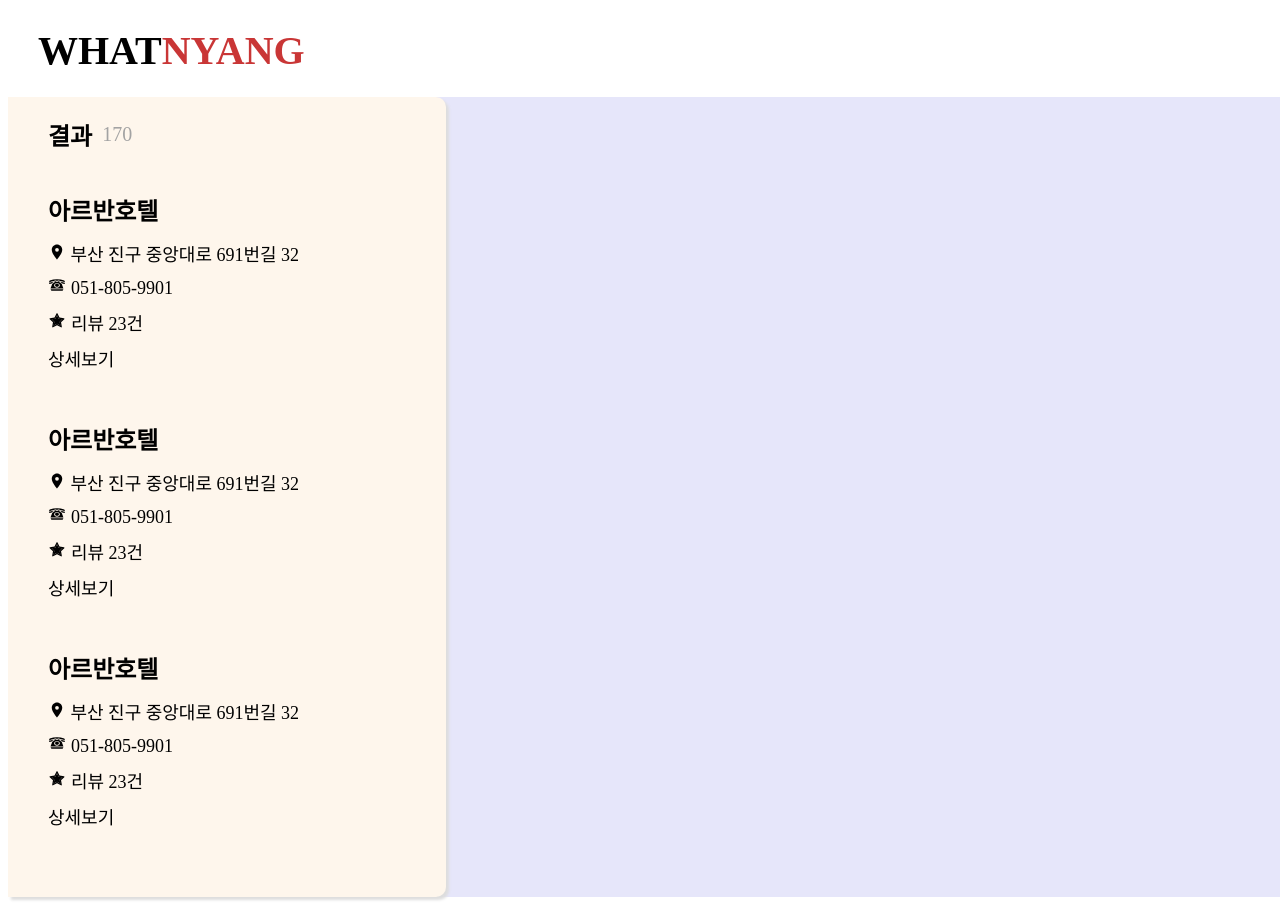
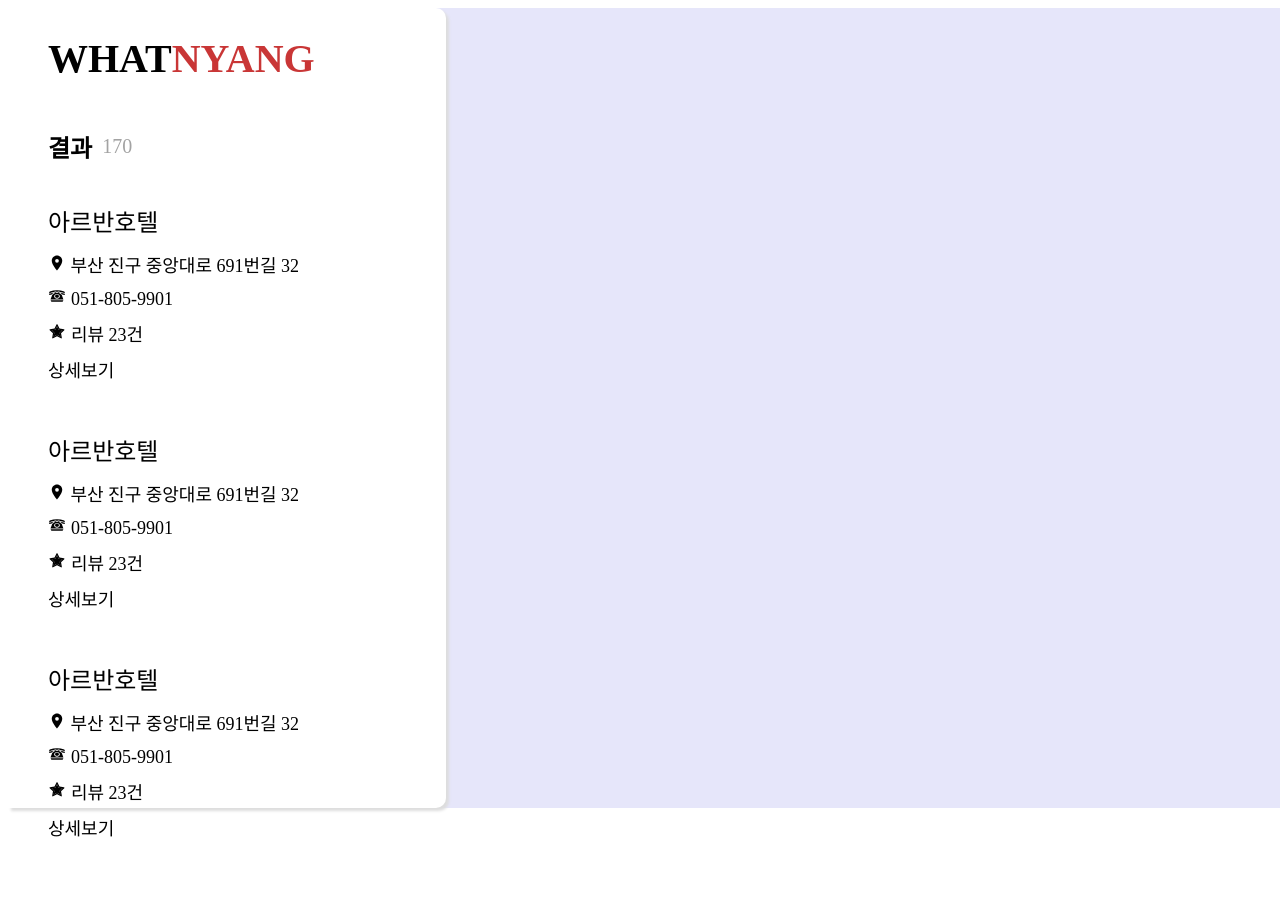
Before and after one commit to WhatNyang/88project, a React (Create React App) app: page / in a window 1280 px wide. After the commit the page ends 840 px from the top, so only its background shows below. Built offline with nearby package versions, Linux system fonts and the light colour scheme; a web font is replaced by a local one.

Commit message:
ui: 메인페이지 수정

```diff
--- a/src/components/Header.tsx
+++ b/src/components/Header.tsx
@@ -3,7 +3,7 @@
 import { PROJECT_COLOR } from "../color.js";
 
 const Header = () => {
-  if (window.location.pathname === "/index") return null;
+  if (window.location.pathname === "/index" || "/") return null;
 
   return (
     <Nav>
@@ -23,5 +23,6 @@
 const Title = styled.h1`
   font-size: 40px;
   font-weight: 900;
+  font-family: GmarketSans;
   margin-left: 30px;
 `;
--- a/src/pages/Main.tsx
+++ b/src/pages/Main.tsx
@@ -1,6 +1,6 @@
 import React from "react";
 import styled from "styled-components";
-import { BACKGROUND_COLOR } from "../color";
+import { BACKGROUND_COLOR, PROJECT_COLOR } from "../color";
 import { MdLocationOn } from "react-icons/md";
 import { GiRotaryPhone } from "react-icons/gi";
 import { AiTwotoneStar } from "react-icons/ai";
@@ -19,6 +19,9 @@
   return (
     <Container>
       <Sidebar>
+        <Title>
+          WHAT<span style={{ color: PROJECT_COLOR }}>NYANG</span>
+        </Title>
         <Place>
           <h2>결과</h2>
           <PlaceCount>170</PlaceCount>
@@ -79,17 +82,24 @@
 const Container = styled.div`
   width: 100vw;
   height: 100vh;
+  font-family: GmarketSans;
 `;
 
 const Sidebar = styled.div`
   width: 28%;
   height: 100%;
-  background-color: ${BACKGROUND_COLOR};
+  background-color: white;
   box-shadow: 3px 3px 3px #dddddd;
   border-top-right-radius: 10px;
   border-bottom-right-radius: 10px;
   position: absolute;
   padding: 0 40px;
+`;
+
+const Title = styled.h1`
+  font-size: 40px;
+  font-weight: 900;
+  font-family: GmarketSans;
 `;
 
 const Place = styled.div`
@@ -99,6 +109,7 @@
 
 const PlaceName = styled.h2`
   margin-bottom: 13px;
+  font-weight: 500;
 `;
 
 const PlaceCount = styled.span`
```
